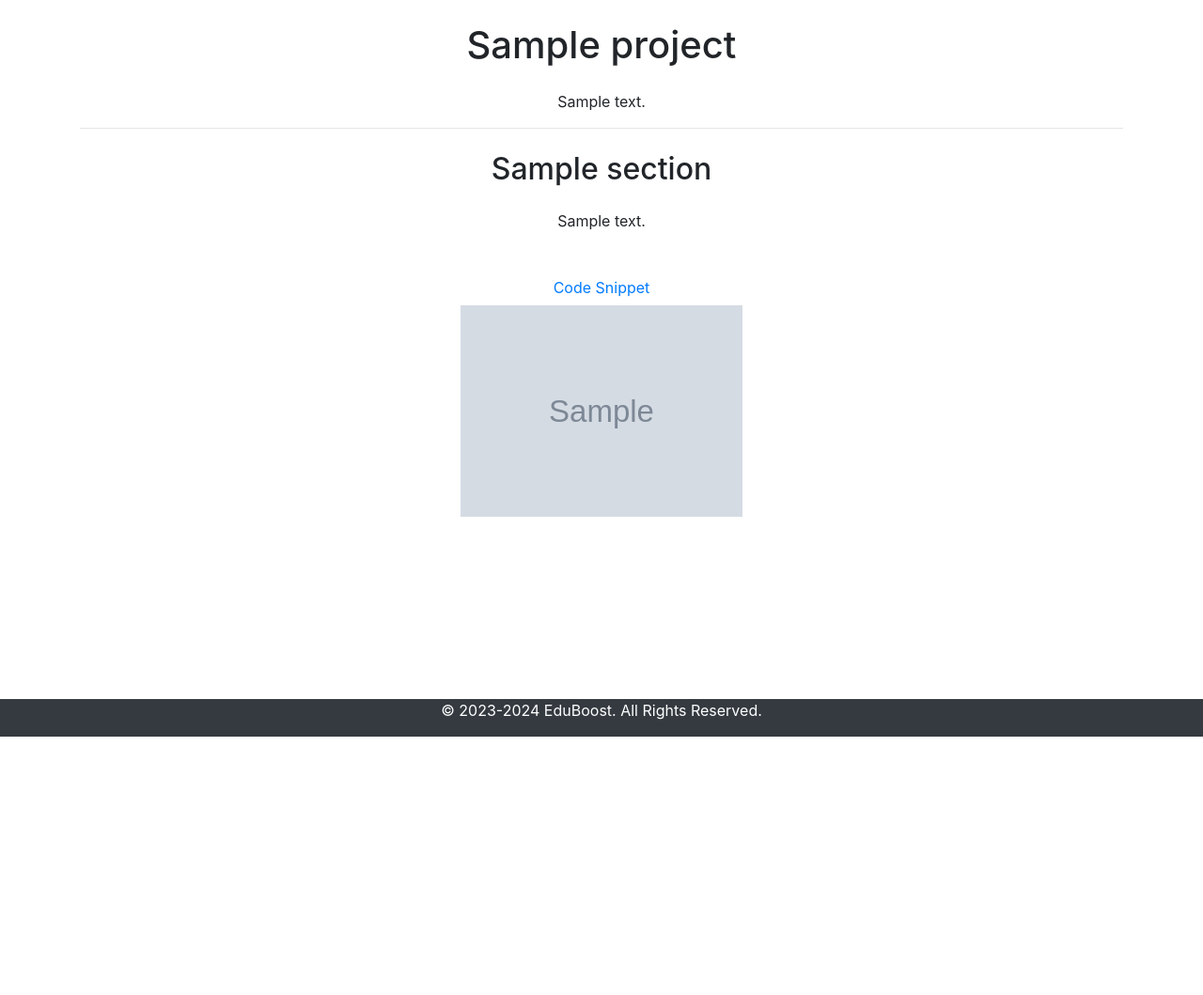
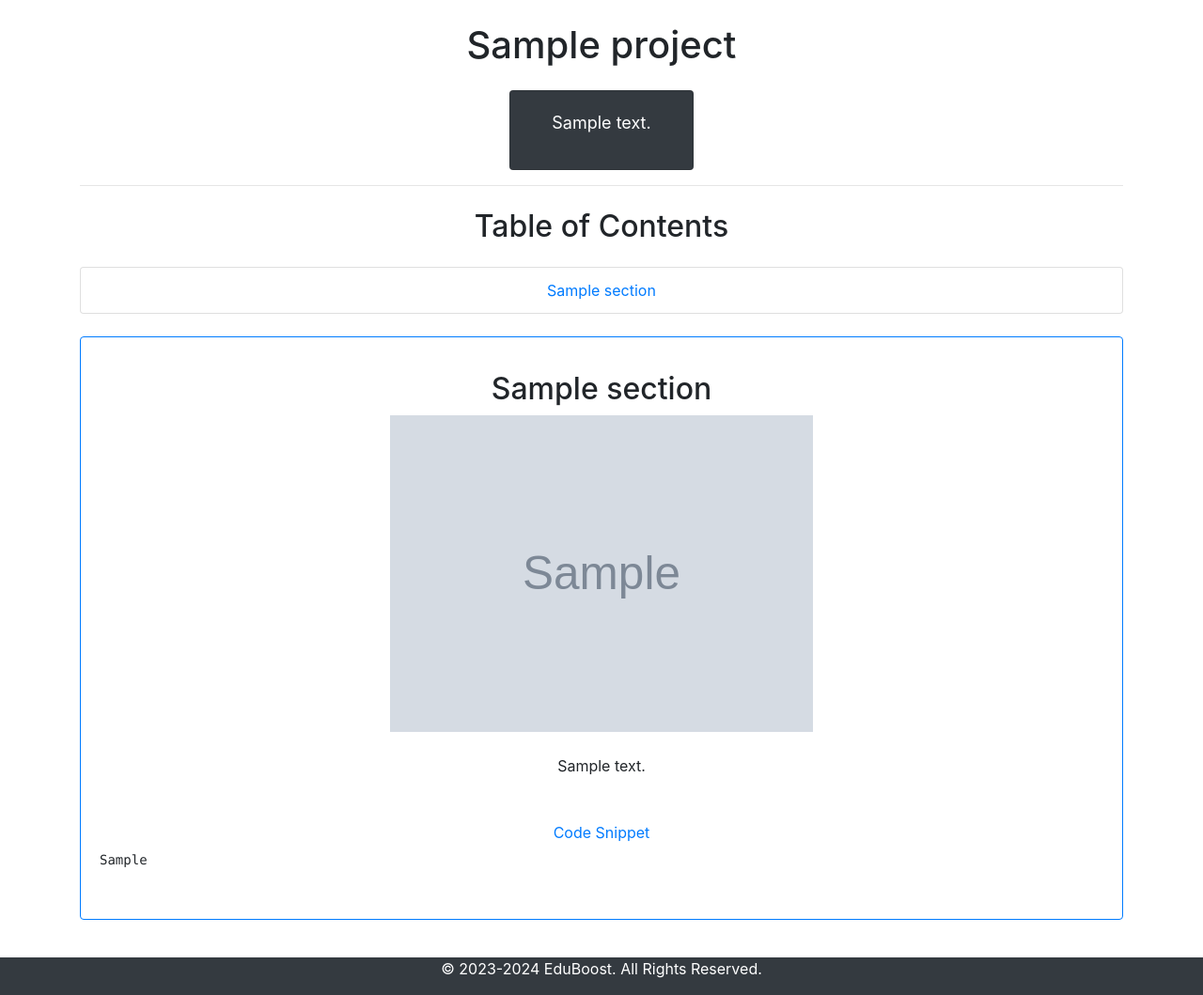
Before and after one commit to Serenity0204/eduboost, a Django app: page /project/1/ in a window 1280 px wide. Shown: the part 56-1115 px from the top of the page at 94% size. Before the commit the page ends 840 px from the top, so only its background shows below. Run offline with Django 3.2, Linux system fonts and the light colour scheme; a user stored in the database is signed in; tables that the repository leaves empty hold one stand-in row (values such as "Sample post"); grey boxes marked "Sample" are stand-in pictures; some libraries are stand-ins or nearby versions.

Commit message:
kinda finished project section

```diff
--- a/project/models.py
+++ b/project/models.py
@@ -3,7 +3,7 @@ from django.db import models
 
 class Project(models.Model):
     title = models.CharField(max_length=200)
-    description = models.TextField(max_length=1000, blank=True, null=True)
+    description = models.TextField(blank=True, null=True)
 
     def __str__(self):
         return self.title
--- a/project/templates/project_detail.html
+++ b/project/templates/project_detail.html
@@ -3,27 +3,51 @@
 {% block content %}
 
 <h1 class="text-center mt-4">{{ project.title }}</h1>
-<p class="text-center mt-4">{{ project.description }}</p>
+<div class="d-flex justify-content-center mt-4">
+    <div class="card bg-dark text-white">
+        <div class="card-body">
+            <p class="text-center px-4" style="font-size: 18px;">{{ project.description }}</p>
+        </div>
+    </div>
+</div>
 <hr>
+<div class="table-of-contents text-center mt-4">
+    <h2 class="mb-4">Table of Contents</h2>
+    <ul class="list-group">
         {% for section in project.sections.all %}
-<div class="mb-4">
+            <li class="list-group-item"><a href="#section{{ section.id }}">{{ section.title }}</a></li>
+        {% endfor %}
+    </ul>
+</div>
+
+<ul class="list-group mt-4">
+{% if not project.sections.all %}
+<div class="d-flex justify-content-center">
+    <h3 class="text-center">Empty</h3>
+</div>
+{% endif %}
+{% for section in project.sections.all %}
+    <li class="list-group-item mb-3 border border-2 border-primary">
+        <div class="mb-4" id="section{{ section.id }}">
             <h2 class="text-center mt-4">{{ section.title }}</h2>
+            {% if section.image %}
+                <div class="d-flex justify-content-center">
+                    <img src="{{ section.image.url }}" alt="Section Image" class="img-fluid" width="450px" height="300px">
+                </div>
+            {% endif %}
             <p class="text-center mt-4">{{ section.content }}</p>
             <div class="d-flex flex-column">
                 {% if section.code_snippet %}
-            <button class="btn btn-link text-center mt-4" type="button" data-toggle="collapse" data-target="#snippet{{ section.id }}" aria-expanded="false" aria-controls="snippet{{ section.id }}">
+                    <button class="btn btn-link text-center mt-4" type="button" data-toggle="collapse" data-target="#snippet{{ section.id }}" aria-expanded="true" aria-controls="snippet{{ section.id }}">
                         Code Snippet
                     </button>
-            <div class="collapse" id="snippet{{ section.id }}">
+                    <div class="collapse show" id="snippet{{ section.id }}">
                         <pre><code>{{ section.code_snippet }}</code></pre>
-            </div>
-        {% endif %}
-        {% if section.image %}
-            <div class="d-flex justify-content-center">
-                <img src="{{ section.image.url }}" alt="Section Image" class="img-fluid" width="300" height="300">
                     </div>
                 {% endif %}
             </div>
         </div>
+    </li>
 {% endfor %}
+</ul>
 {% endblock %}
--- a/project/urls.py
+++ b/project/urls.py
@@ -4,5 +4,5 @@ from . import views
 urlpatterns = [
     path("", views.projects_view, name="projects"),
     path("<int:project_id>/", views.project_detail_view, name="project_detail"),
-    # path("search/", views.exercise_search_view, name="coding_exercise_search"),
+    path("search/", views.project_search_view, name="project_search"),
 ]
--- a/project/views.py
+++ b/project/views.py
@@ -21,6 +21,21 @@ def projects_view(request):
     return render(request, "projects.html", context)
 
 
+def project_search_view(request):
+    request.session.set_expiry(900)  # Reset session expiry to 15 minutes (900 seconds)
+    query = request.GET.get("query")
+    if not query:
+        return redirect("projects")
+
+    projects_list = Project.objects.filter(title__startswith=query)
+    paginator = Paginator(projects_list, 5)  # Show 5 projects per page.
+    page_number = request.GET.get("page")
+    projects = paginator.get_page(page_number)
+
+    context = {"projects": projects}
+    return render(request, "projects.html", context)
+
+
 @login_required(login_url="login")
 def project_detail_view(request, project_id):
     request.session.set_expiry(900)
```
Also changed, not shown: project/templates/projects.html (+12 -0 lines), project/migrations/0007_alter_project_description.py (added). Lines whose indentation alone changed are shown as unchanged.
